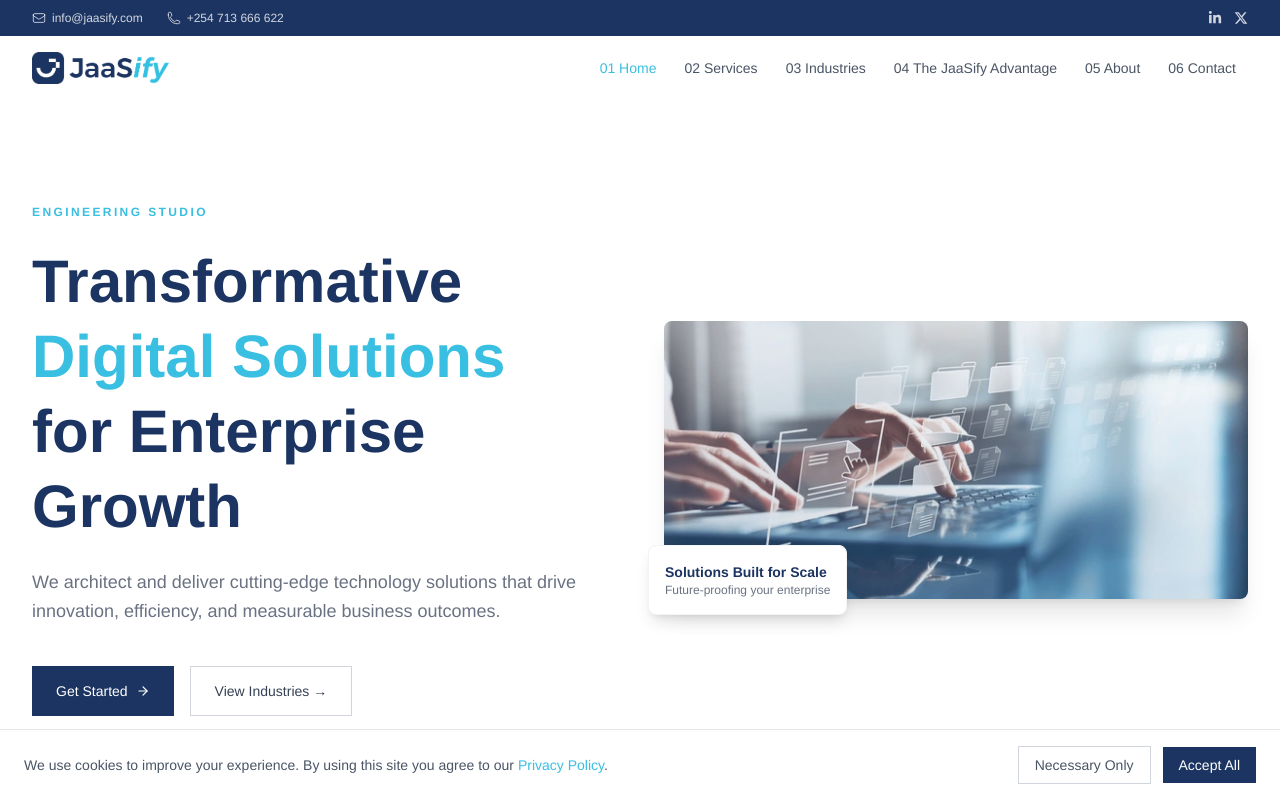
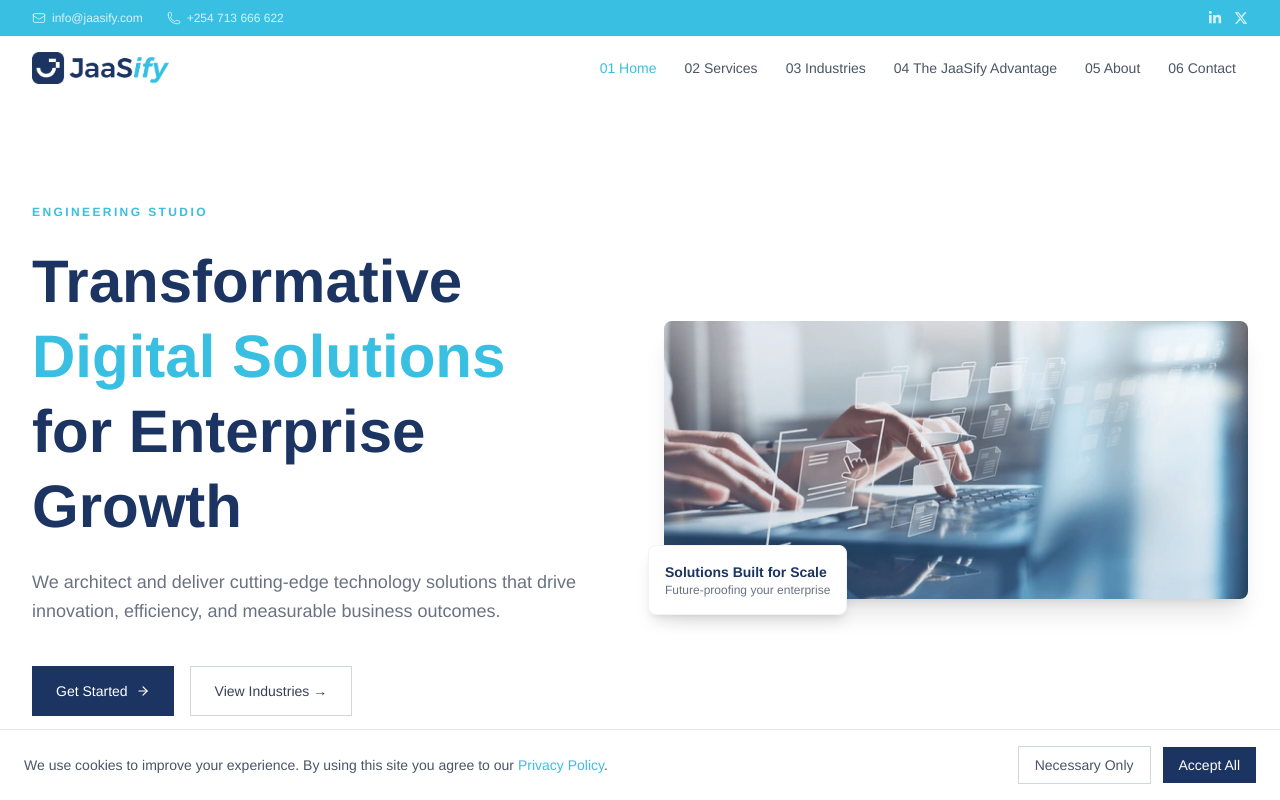
Before and after one commit to AndrewNugi/jaasify-web, a Next.js app: page / in a window 1280 px wide. Shown: the top 800 px of the page. Built offline with nearby package versions, Linux system fonts and the light colour scheme.

Commit message:
feat: enhance Navbar functionality with scroll-based visibility for top bar

```diff
--- a/app/components/navbar.tsx
+++ b/app/components/navbar.tsx
@@ -32,12 +32,17 @@ const NAV_ITEMS = [
 export default function Navbar() {
   const [mobileOpen, setMobileOpen] = useState(false);
   const [scrolled, setScrolled] = useState(false);
+  const [topBarHidden, setTopBarHidden] = useState(false);
   const [dropdownOpen, setDropdownOpen] = useState(false);
   const timeoutRef = useRef<ReturnType<typeof setTimeout> | null>(null);
   const pathname = usePathname();
 
   useEffect(() => {
-    const onScroll = () => setScrolled(window.scrollY > 10);
+    const onScroll = () => {
+      const y = window.scrollY;
+      setScrolled(y > 10);
+      setTopBarHidden(y > 40);
+    };
     window.addEventListener("scroll", onScroll);
     return () => window.removeEventListener("scroll", onScroll);
   }, []);
@@ -59,7 +64,9 @@ export default function Navbar() {
     <>
       <header className="sticky top-0 z-50">
         {/* ─────── TOP CONTACT BAR ─────── */}
-        <div className="bg-[#1C3462] text-white/80 text-xs">
+        <div className={`bg-[#39BFE1] text-white/80 text-xs transition-all duration-300 ease-in-out overflow-hidden ${
+          topBarHidden ? "max-h-0 opacity-0 py-0" : "max-h-9"
+        }`}>
           <div className="max-w-7xl mx-auto px-6 lg:px-8">
             <div className="flex items-center justify-between h-9">
               <div className="flex items-center gap-4 sm:gap-6">
--- /dev/null
+++ b/app/global.d.ts
@@ -0,0 +1 @@
+declare module "*.css";
```
